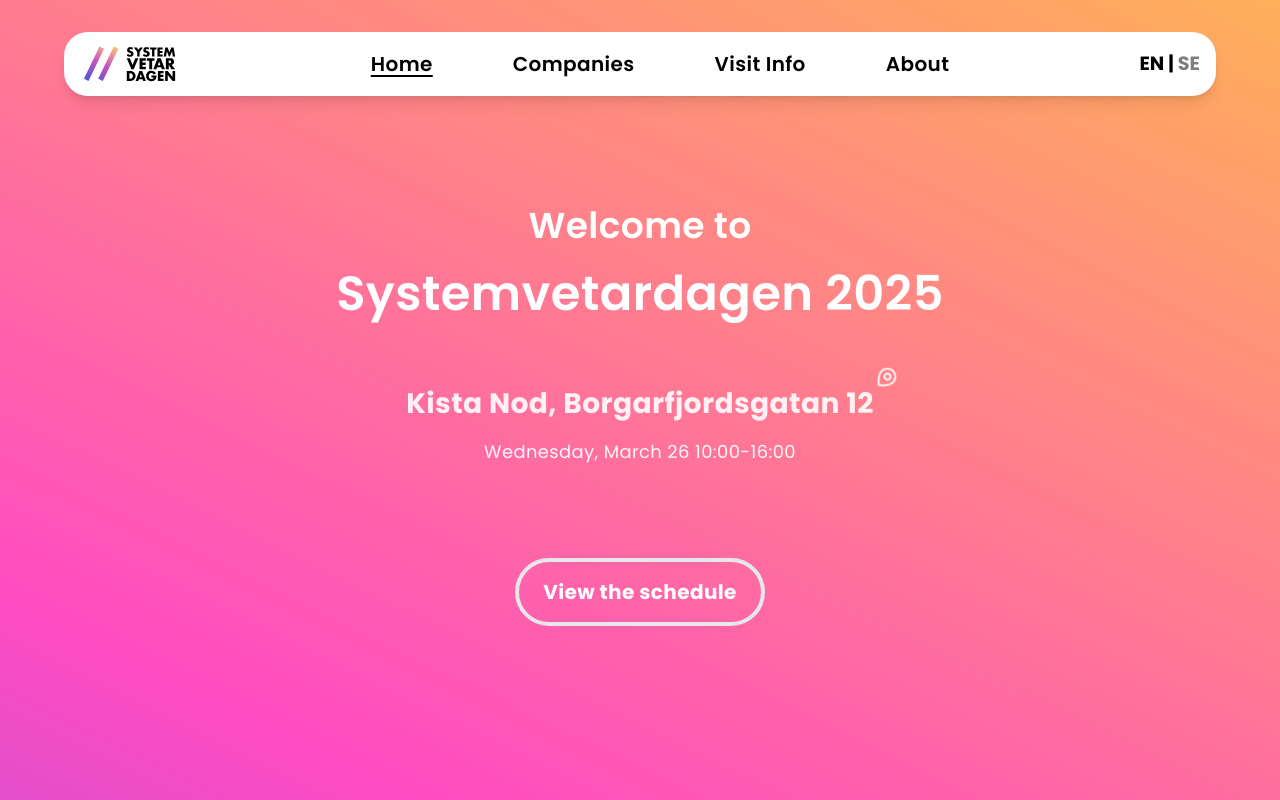
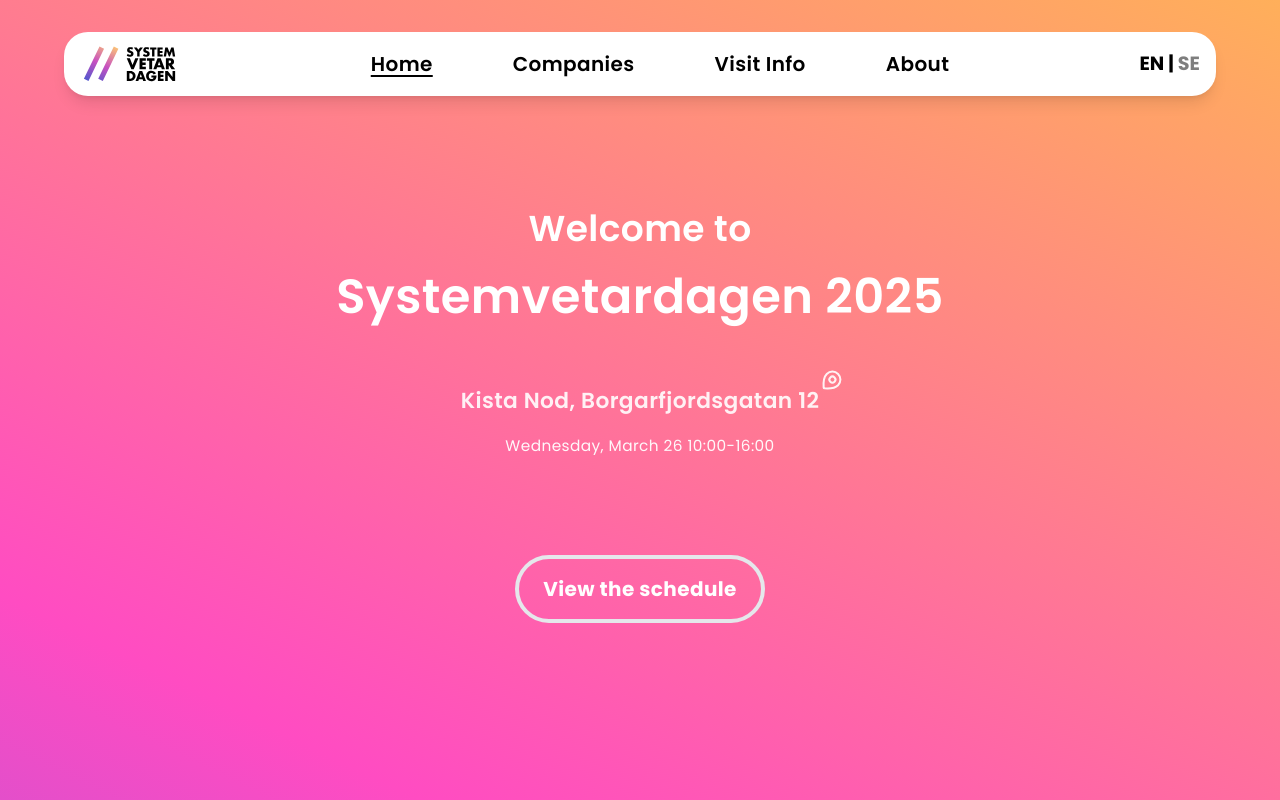
Before and after one commit to Systemvetardagen/Systemvetardagen, a React (Vite) app: page / in a window 1280 px wide. Shown: the top 800 px of the page. Built offline with nearby package versions, Linux system fonts and the light colour scheme.

Commit message:
Update Landing.tsx

```diff
--- a/src/pages/Landing.tsx
+++ b/src/pages/Landing.tsx
@@ -74,12 +74,12 @@ export default function Landing() {
                             <a
                                 target="_blank"
                                 href="https://www.google.com/maps/place/DSV,+Institutionen+f%C3%B6r+data-+och+systemvetenskap/@59.4067747,17.9449852,75m/data=!3m1!1e3!4m15!1m8!3m7!1s0x465f9eedb4b0b12f:0x17108ff333fa684a!2sBorgarfjordsgatan+12,+164+55+Kista!3b1!8m2!3d59.4068103!4d17.9452287!16s%2Fg%2F11c5d8mhp9!3m5!1s0x465f9eed05efbb67:0x18ac39c13897c4a9!8m2!3d59.4067198!4d17.9452225!16s%2Fg%2F1tczcj6x?entry=ttu&g_ep=EgoyMDI1MDIyNS4wIKXMDSoASAFQAw%3D%3D"
-                                className="relative lg:text-[2.2vw] font-bold opacity-90 transition-transform duration-100 hover:scale-105 fadeUp inline-block"
+                                className="relative lg:text-[1.7vw] font-semibold opacity-90 transition-transform duration-100 hover:scale-105 fadeUp inline-block"
                             >
                                 Kista Nod, Borgarfjordsgatan 12
                                 <MapPin className="absolute -top-4 -right-6 rotate-45 fadeUp" />
                             </a>
-                            <div className="block text-sm sm:text-base lg:text-[1.4vw] opacity-95 fadeUp mt-4">
+                            <div className="block text-sm sm:text-base lg:text-[1.2vw] opacity-95 fadeUp mt-4">
                                 {t('date.day')}, {t('date.month')} 26 10:00-16:00
                             </div>
                         </div>
```
